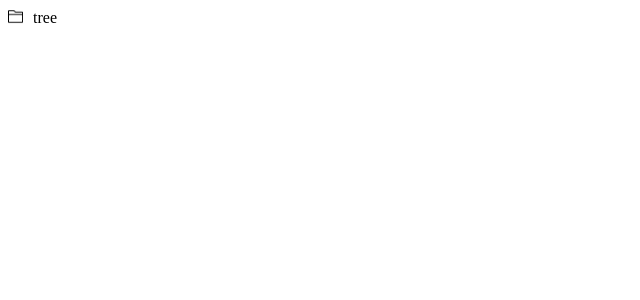
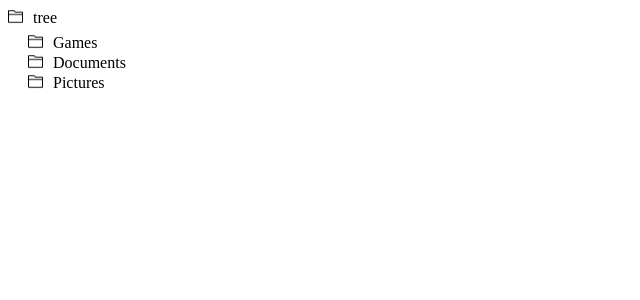
Before and after one commit to yaviustalson/tree-browser, an Angular app: page / in a window 1280 px wide. Shown: the top 300 px of the page, without its empty margins (0-640 px from the left). Built offline with nearby package versions, Linux system fonts and the light colour scheme.

Commit message:
initial opened

```diff
--- a/src/app/tree-view/tree-view.component.html
+++ b/src/app/tree-view/tree-view.component.html
@@ -1,7 +1,7 @@
 <div class="tree-view">
 	<div class="tree-view__title" (click)="clickHandler()">
 		<span class="tree-view__item-icon">
-			<img [src]="data.type === 'file' ? fileImgUrl : folderImgUrl" alt="">
+			<img [src]="type === 'file' ? fileImgUrl : folderImgUrl" alt="">
 		</span>
 		<span class="tree-view__item-name">{{data.name}}</span>
 	</div>
--- a/src/app/tree-view/tree-view.component.ts
+++ b/src/app/tree-view/tree-view.component.ts
@@ -11,6 +11,7 @@ const folderImgUrlOpened = 'assets/icons/folder-opened.png';
 })
 export class TreeViewComponent implements OnInit{
 	@Input() data : Tree;
+	@Input() initialOpened : boolean = false;
 	folderImgUrl : string = folderImgUrl;
 	fileImgUrl : string = fileImgUrl;
 	opened : boolean = false;
@@ -31,5 +32,6 @@ export class TreeViewComponent implements OnInit{
 			this.items = children.sort((a) => a.type === 'folder' ? -1 : 1);
 		}
 		this.type = type || 'folder';
+		this.opened = this.initialOpened;
 	}
 };
```
